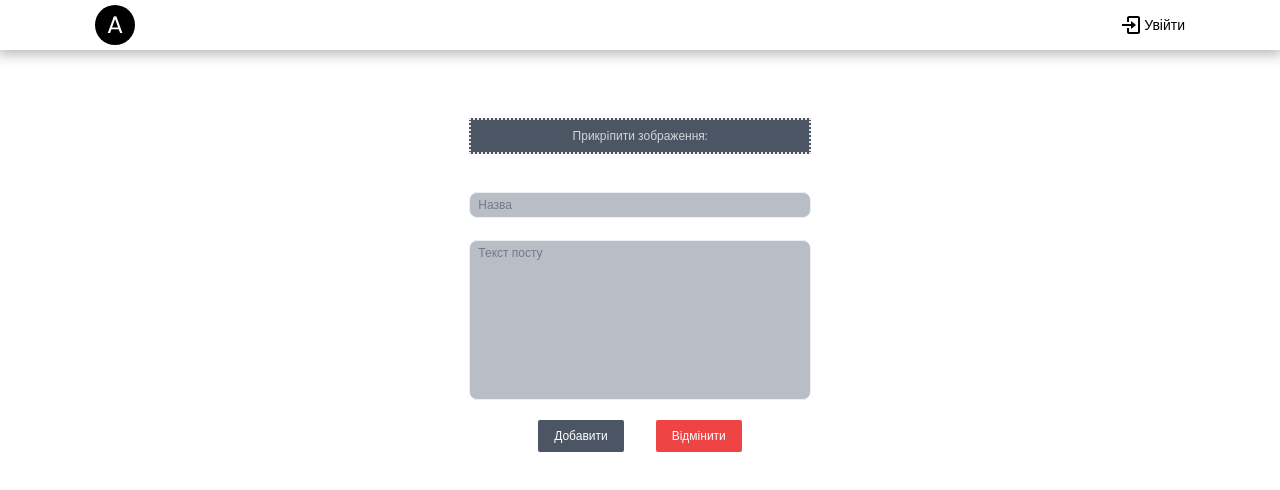
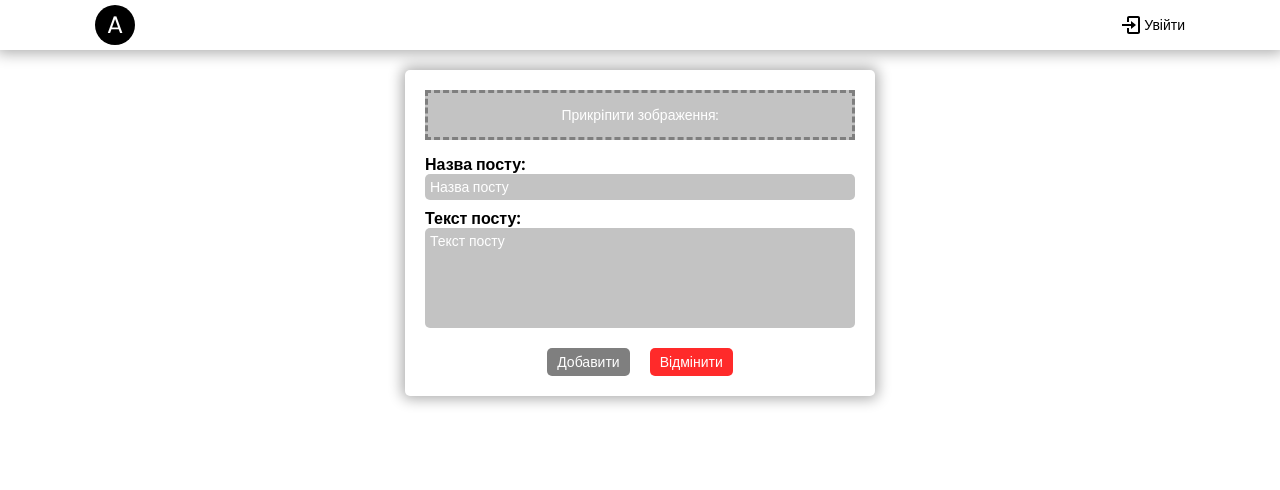
Before and after one commit to merkushynArt/posts, a React (Create React App) app in the folder client/: page /new in a window 1280 px wide. Shown: the top 490 px of the page. Built offline with nearby package versions, Linux system fonts and the light colour scheme; no server answers.

Commit message:
stylized the add post-page

```diff
--- a/client/src/App.css
+++ b/client/src/App.css
@@ -6,7 +6,7 @@
 
 body {
    font-family: 'Poppins', sans-serif;
-   background: rgb(255, 255, 255);
+   background: #fff;
    font-size: 14px;
    line-height: 18px;
    font-weight: 400;
@@ -16,13 +16,22 @@ body {
 
 .container {
    max-width: 1024px;
-   padding: 0 5px;
    padding: 20px 0;
+   margin: 0 auto;
 }
 
-.back-btn {
-   font-size: 30px;
-   margin: 5px 0;
+.btn-ok {
+   background: #7f7f7f;
+   padding: 5px 10px;
+   border-radius: 5px;
+   color: #fff;
+}
+
+.btn-cancel {
+   background: #ff2a2a;
+   padding: 5px 10px;
+   border-radius: 5px;
+   color: #fff;
 }
 /*=====================================================================================*/
 .navbar {
@@ -218,3 +227,78 @@ body {
    width: calc(100% - 34px);
    font-size: 12px;
 }
+/*=====================================================================================*/
+.add-post {
+   max-width: 470px;
+   width: 100%;
+   padding: 20px;
+   margin: 0 auto;
+   -webkit-box-shadow: 0px 0px 14px 3px rgba(0, 0, 0, 0.329);
+   box-shadow: 0px 0px 14px 3px rgba(0,0,0,0.33);
+   border-radius: 5px;
+}
+
+.add-post__image {
+   display: block;
+   border: 3px solid #7f7f7f;
+   background: #c3c3c3;
+   border-style: dashed;
+   height: 50px;
+   width: 100%;
+   display: flex;
+   align-items: center;
+   justify-content: center;
+   color: #fff;
+}
+
+.add-post__title {
+   font-size: 16px;
+   line-height: 16px;
+   font-weight: 600;
+}
+
+.add-post__title input {
+   display: block;
+   width: 100%;
+   padding: 5px;
+   border-radius: 5px;
+   font-size: 14px;
+   font-weight: 500;
+   background:#c3c3c3;
+   margin-bottom: 10px;
+   outline: none;
+}
+
+.add-post__title input::placeholder {
+   color: #fff;
+}
+
+.add-post__text {
+   font-size: 16px;
+   line-height: 16px;
+   font-weight: 600;
+}
+
+.add-post__text textarea {
+   display: block;
+   width: 100%;
+   min-height: 100px;
+   padding: 5px;
+   border-radius: 5px;
+   font-size: 14px;
+   font-weight: 500;
+   background:#c3c3c3;
+   outline: none;
+   resize: none;
+}
+
+.add-post__text textarea::placeholder {
+   color: #fff;
+}
+
+.add-post__btns {
+   display: flex;
+   justify-content: center;
+   gap: 20px;
+   margin-top: 20px;
+}
--- a/client/src/components/Layout.jsx
+++ b/client/src/components/Layout.jsx
@@ -6,7 +6,7 @@ export const Layout = ({ children }) => {
    return (
       <React.Fragment>
          <NavBar />
-         <div className='container mx-auto'>
+         <div className='container'>
             { children }
          </div>
       </React.Fragment>
--- a/client/src/pages/AddPostPage.jsx
+++ b/client/src/pages/AddPostPage.jsx
@@ -34,10 +34,10 @@ export const AddPostPage = () => {
 
    return (
       <form
-         className='w-1/3 mx-auto py-10'
+         className='add-post'
          onSubmit={(e) => e.preventDefault()}
       >
-         <label className='text-gray-300 py-2 bg-gray-600 text-xs mt-2 flex items-center justify-center border-2 border-dotted cursor-pointer'>
+         <label className='add-post__image'>
                Прикрiпити зображення:
             <input
                type='file'
@@ -52,38 +52,36 @@ export const AddPostPage = () => {
             )}
          </div>
 
-         <label className='text-xs text-white opacity-70'>
+         <label className='add-post__title'>
             Назва посту:
             <input
                type='text'
                value={title}
                onChange={(e) => setTitle(e.target.value)}
-               placeholder='Назва'
-               className='mt-1 text-black w-full rounded-lg bg-gray-400 border py-1 px-2 text-xs outline-none placeholder:text-gray-700'
+               placeholder='Назва посту'
             />
          </label>
 
-         <label className='text-xs text-white opacity-70'>
-            Текст поста:
+         <label className='add-post__text'>
+            Текст посту:
             <textarea
                value={text}
                onChange={(e) => setText(e.target.value)}
                placeholder='Текст посту'
-               className='mt-1 text-black w-full rounded-lg bg-gray-400 border py-1 px-2 text-xs outline-none resize-none h-40 placeholder:text-gray-700'
             />
          </label>
 
-         <div className='flex gap-8 items-center justify-center mt-4'>
+         <div className='add-post__btns'>
             <button
                onClick={submitHandler}
-               className='flex justify-center items-center bg-gray-600 text-xs text-white rounded-sm py-2 px-4'
+               className='btn-ok'
             >
                Добавити
             </button>
 
             <button
             onClick={clearFormHandler}
-               className='flex justify-center items-center bg-red-500 text-xs text-white rounded-sm py-2 px-4'
+               className='btn-cancel'
             >
                Відмінити
             </button>
--- a/client/src/pages/EditPostPage.jsx
+++ b/client/src/pages/EditPostPage.jsx
@@ -47,9 +47,10 @@ export const EditPostPage = () => {
 
    return (
       <form
-         className='w-1/3 mx-auto py-10'
+         className=''
          onSubmit={(e) => e.preventDefault()}
       >
+
          <label className='text-gray-300 py-2 bg-gray-600 text-xs mt-2 flex items-center justify-center border-2 border-dotted cursor-pointer'>
             Прикріпити зображення:
             <input
@@ -61,6 +62,7 @@ export const EditPostPage = () => {
                }}
             />
          </label>
+
          <div className='flex object-cover py-2'>
             {oldImage && (
                <img
@@ -104,7 +106,6 @@ export const EditPostPage = () => {
             >
                Оновити
             </button>
-
             <button
                onClick={clearFormHandler}
                className='flex justify-center items-center bg-red-500 text-xs text-white rounded-sm py-2 px-4'
@@ -112,6 +113,7 @@ export const EditPostPage = () => {
                Відмінити
             </button>
          </div>
+
       </form>
-   )
+   );
 }
```
